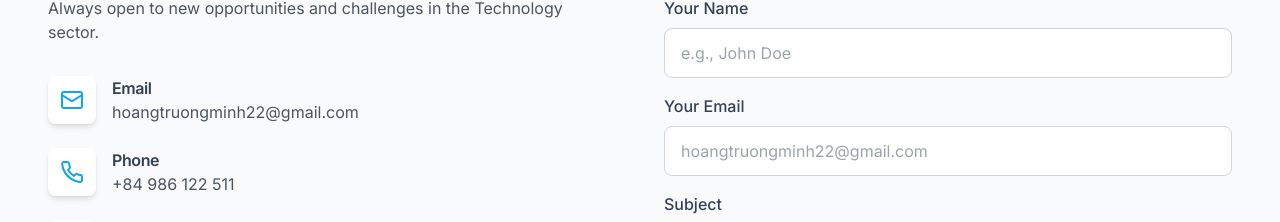
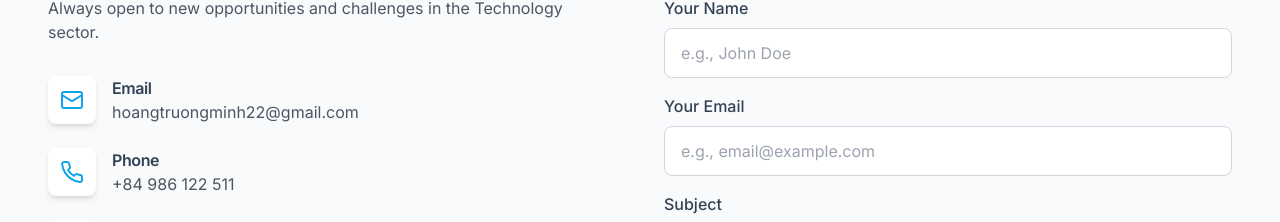
Before and after one commit to HTM0410/portfolio-cv-site, a React (Vite) app: page / in a window 1280 px wide. Shown: the part 6054-6276 px from the top of the page. Built offline with nearby package versions, Linux system fonts and the light colour scheme.

Commit message:
Update email placeholder in contact form to a generic example

```diff
--- a/src/components/Contact.tsx
+++ b/src/components/Contact.tsx
@@ -172,7 +172,7 @@ const Contact = () => {
                      onChange={handleChange}
                      required
                      className="w-full px-4 py-3 rounded-lg border border-gray-300 dark:border-secondary focus:outline-none focus:ring-2 focus:ring-primary dark:bg-secondary-light dark:text-white"
-                     placeholder="hoangtruongminh22@gmail.com"
+                     placeholder={t('contact.placeholder_email')}
                    />
                 </div>
 
--- a/src/i18n/locales/en.json
+++ b/src/i18n/locales/en.json
@@ -180,7 +180,8 @@
     "placeholder_subject": "AI Development Collaboration",
     "placeholder_message": "Hello Hoang, I am looking for an AI Engineer to...",
     "success_msg": "Your message has been sent successfully! I will get back to you as soon as possible.",
-    "error_msg": "An error occurred while sending the message. Please try again."
+    "error_msg": "An error occurred while sending the message. Please try again.",
+    "placeholder_email": "e.g., email@example.com"
   },
   "footer": {
     "quote": "Building smart solutions to solve real-world problems.",
--- a/src/i18n/locales/vi.json
+++ b/src/i18n/locales/vi.json
@@ -180,7 +180,8 @@
     "placeholder_subject": "Hợp tác phát triển AI",
     "placeholder_message": "Xin chào Hoàng, tôi đang tìm kiếm một kỹ sư AI để...",
     "success_msg": "Tin nhắn của bạn đã được gửi thành công! Tôi sẽ phản hồi sớm nhất có thể.",
-    "error_msg": "Có lỗi xảy ra khi gửi tin nhắn. Vui lòng thử lại."
+    "error_msg": "Có lỗi xảy ra khi gửi tin nhắn. Vui lòng thử lại.",
+    "placeholder_email": "Ví dụ: email@example.com"
   },
   "footer": {
     "quote": "Xây dựng các giải pháp thông minh để giải quyết bài toán thực tế.",
```
